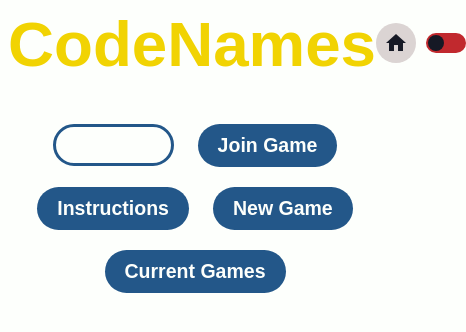
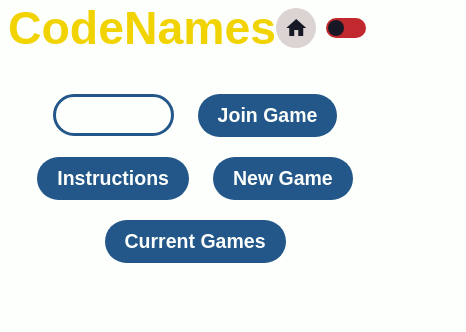
Before and after one commit to Sjskyler27/CodeNames, a website built with Vite: page src/index.html in a window 390 px wide. Shown: the whole page, 466 px wide, since content can reach past the window. Built offline with nearby package versions, Linux system fonts and the light colour scheme.

Commit message:
fix index and current games not getting css, made css on mobile better

```diff
--- a/src/index.html
+++ b/src/index.html
@@ -1,9 +1,12 @@
 <!DOCTYPE html>
 <html>
 <head>
-    <link rel="stylesheet" href="styles/style.css" />
-    <link href="https://fonts.googleapis.com/icon?family=Material+Icons" rel="stylesheet">
-    <script type="module" src="js/main.js"></script>
+  <meta charset="UTF-8">
+  <meta http-equiv="X-UA-Compatible" content="IE=edge">
+  <meta name="viewport" content="width=device-width, initial-scale=1.0">
+  <link href="https://fonts.googleapis.com/icon?family=Material+Icons" rel="stylesheet">
+  <link rel="stylesheet" href="styles/style.css" />
+  <script type="module" src="js/main.js"></script>
   <title>CodeNames | Home </title>
 </head>
 <body>
--- a/src/styles/style.css
+++ b/src/styles/style.css
@@ -233,6 +233,17 @@ body.dark-mode {
 
 
 @media only screen and (max-width: 600px) {
+    header {
+        display: flex;
+        justify-content: space-between;
+        align-items: center;
+        font-size: 1.45em;
+        font-family: 'Staatliches', sans-serif;
+        margin: 0;
+        height: 40px;
+        width: 90vw;
+    }
+
     #wordGrid {
         margin-top: auto;
         margin: auto;
@@ -245,7 +256,7 @@ body.dark-mode {
         align-items: center;
         align-content: center;
         text-align: center;
-        font-size: 1.0em;
+        font-size: 0.75em;
     }
     .navWrapper input[type="text"] {
         display: inline-block;
```
Also changed, not shown: src/currentGames/index.html (+3 -0 lines).
